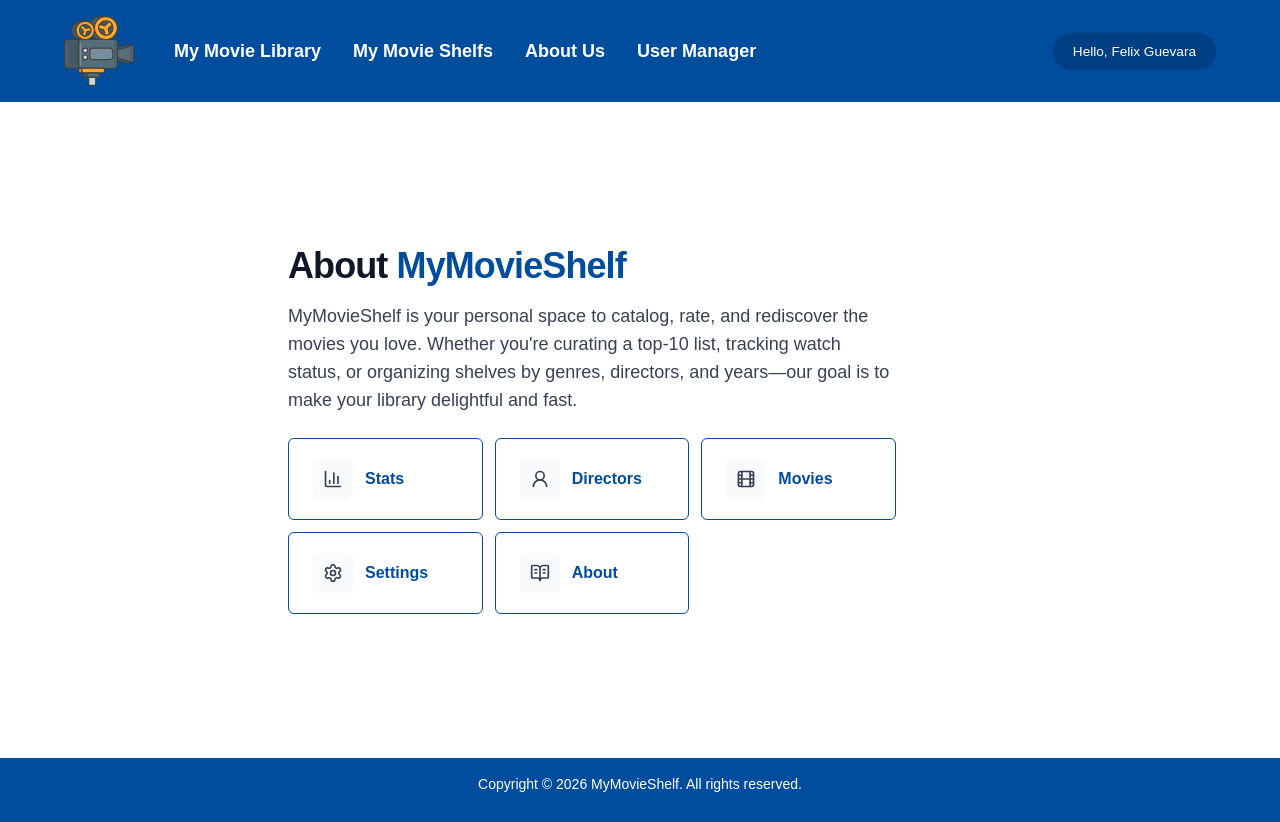
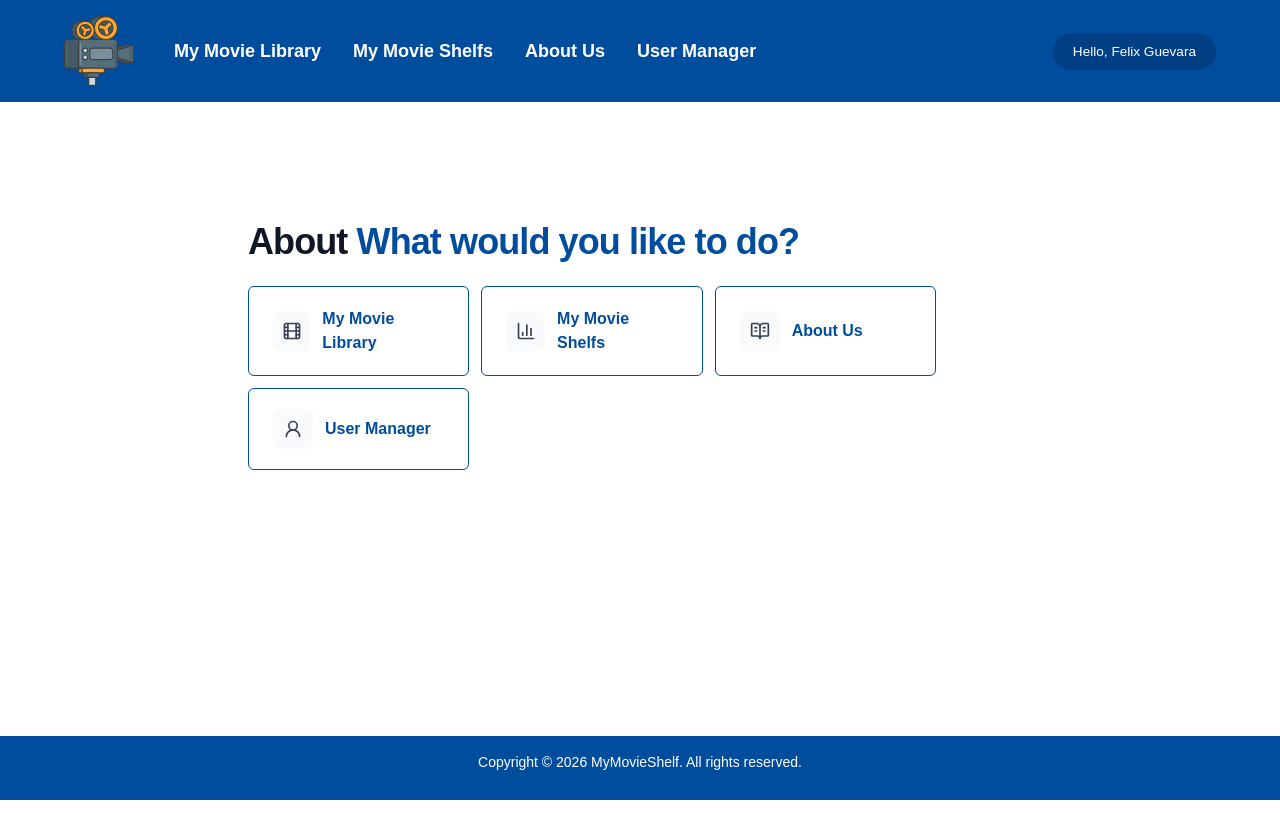
Before and after one commit to FelixGuevara/MyMovieShelf, a Next.js app: page / in a window 1280 px wide. After the commit the page ends 800 px from the top, so only its background shows below. Built offline with nearby package versions, Linux system fonts and the light colour scheme.

Commit message:
Update Home page

```diff
--- a/app/page.tsx
+++ b/app/page.tsx
@@ -10,30 +10,24 @@ import {
 export default function Home() {
   return (
     <div className="mx-auto max-w-4xl px-4 py-10">
-      <main className="flex w-full max-w-3xl flex-col items-center justify-center py-16 px-16 dark:bg-black sm:items-start">
+      <main className="flex w-full max-w-3xl flex-col items-center justify-center py-10 px-6 dark:bg-black sm:items-start">
 
         <div className="mx-auto max-w-4xl px-4 py-10">
           {/* Top section */}
           <section className="mb-6">
-            <h1 className="text-4xl font-extrabold tracking-tight text-gray-900">
-              About <span className="text-[rgb(0,76,157)]">MyMovieShelf</span>
-            </h1>
-            <p className="mt-4 text-lg text-gray-700">
-              MyMovieShelf is your personal space to catalog, rate, and rediscover the movies you love.
-              Whether you&apos;re curating a top‑10 list, tracking watch status, or organizing shelves by
-              genres, directors, and years—our goal is to make your library delightful and fast.
-            </p>
+            <h2 className="text-4xl font-extrabold tracking-tight text-gray-900">
+              About <span className="text-[rgb(0,76,157)]">What would you like to do?</span>
+            </h2>
           </section>
 
 
           {/* Action grid */}
           <section aria-label="Quick actions">
-            <div className="grid grid-cols-1 gap-3 sm:grid-cols-2 lg:grid-cols-3">
-              <ActionCard href="/stats" label="Stats" icon={<BarChart3 className="h-5 w-5" />} />
-              <ActionCard href="/directors" label="Directors" icon={<UserRound className="h-5 w-5" />} />
-              <ActionCard href="/movies" label="Movies" icon={<Film className="h-5 w-5" />} />
-              <ActionCard href="/settings" label="Settings" icon={<Settings className="h-5 w-5" />} />
-              <ActionCard href="/about" label="About" icon={<BookOpenText className="h-5 w-5" />} />
+            <div className="grid grid-cols-2 gap-3 sm:grid-cols-4 lg:grid-cols-3">
+              <ActionCard href="/movies" label="My Movie Library" icon={<Film className="h-5 w-5" />} />
+              <ActionCard href="/stats" label="My Movie Shelfs" icon={<BarChart3 className="h-5 w-5" />} />
+              <ActionCard href="/about" label="About Us" icon={<BookOpenText className="h-5 w-5" />} />
+              <ActionCard href="/userManager" label="User Manager" icon={<UserRound className="h-5 w-5" />} />
             </div>
           </section>
         </div>
```
